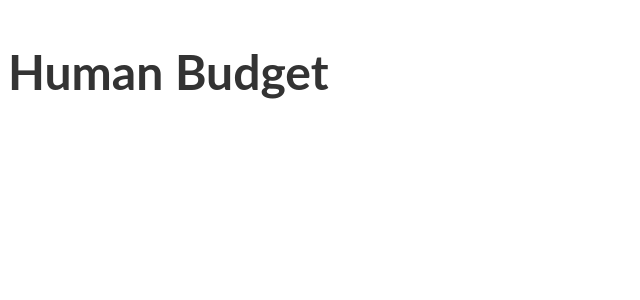
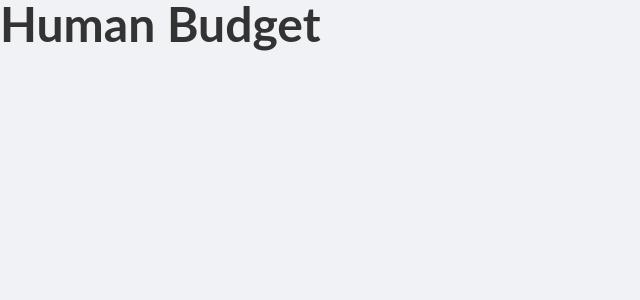
Before and after one commit to AlbaCasas/human-budget, a React (Create React App) app: page / in a window 1280 px wide. Shown: the top 300 px of the page, without its empty margins (0-640 px from the left). Built offline with nearby package versions, Linux system fonts and the light colour scheme; the HTML template or start-up script is replaced by a standard one.

Commit message:
add reset css. add body background and font family

```diff
--- a/src/components/Logo/Logo.css
+++ b/src/components/Logo/Logo.css
@@ -1,7 +1,5 @@
 p {
     font-size: 48px;
-    font-family: Lato;
     font-weight: 700;
-    line-height: 1;
     color:#333333;
 }
--- /dev/null
+++ b/src/index.css
@@ -0,0 +1,53 @@
+/* http://meyerweb.com/eric/tools/css/reset/
+   v2.0 | 20110126
+   License: none (public domain)
+*/
+
+html, body, div, span, applet, object, iframe,
+h1, h2, h3, h4, h5, h6, p, blockquote, pre,
+a, abbr, acronym, address, big, cite, code,
+del, dfn, em, img, ins, kbd, q, s, samp,
+small, strike, strong, sub, sup, tt, var,
+b, u, i, center,
+dl, dt, dd, ol, ul, li,
+fieldset, form, label, legend,
+table, caption, tbody, tfoot, thead, tr, th, td,
+article, aside, canvas, details, embed,
+figure, figcaption, footer, header, hgroup,
+menu, nav, output, ruby, section, summary,
+time, mark, audio, video {
+	margin: 0;
+	padding: 0;
+	border: 0;
+	font-size: 100%;
+	font: inherit;
+	vertical-align: baseline;
+}
+/* HTML5 display-role reset for older browsers */
+article, aside, details, figcaption, figure,
+footer, header, hgroup, menu, nav, section {
+	display: block;
+}
+body {
+	line-height: 1;
+}
+ol, ul {
+	list-style: none;
+}
+blockquote, q {
+	quotes: none;
+}
+blockquote:before, blockquote:after,
+q:before, q:after {
+	content: '';
+	content: none;
+}
+table {
+	border-collapse: collapse;
+	border-spacing: 0;
+}
+
+body {
+    background-color: #F1F2F6;
+    font-family: Lato;
+}
--- a/src/index.js
+++ b/src/index.js
@@ -1,4 +1,5 @@
 import React from 'react';
+import './index.css';
 import ReactDOM from 'react-dom';
 import App from './pages/App';
 
```
